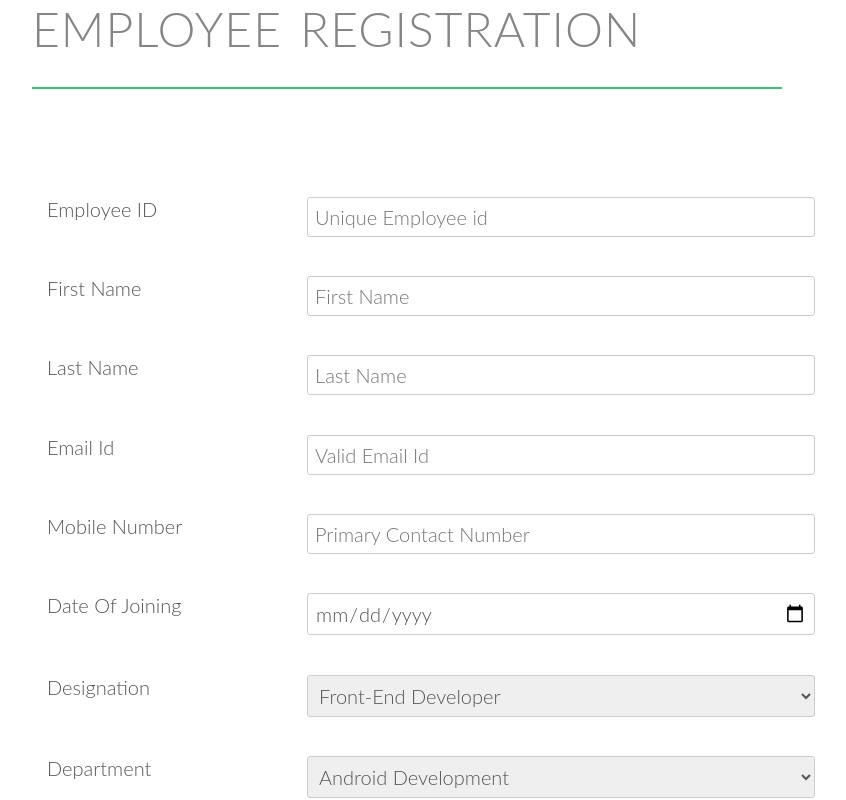
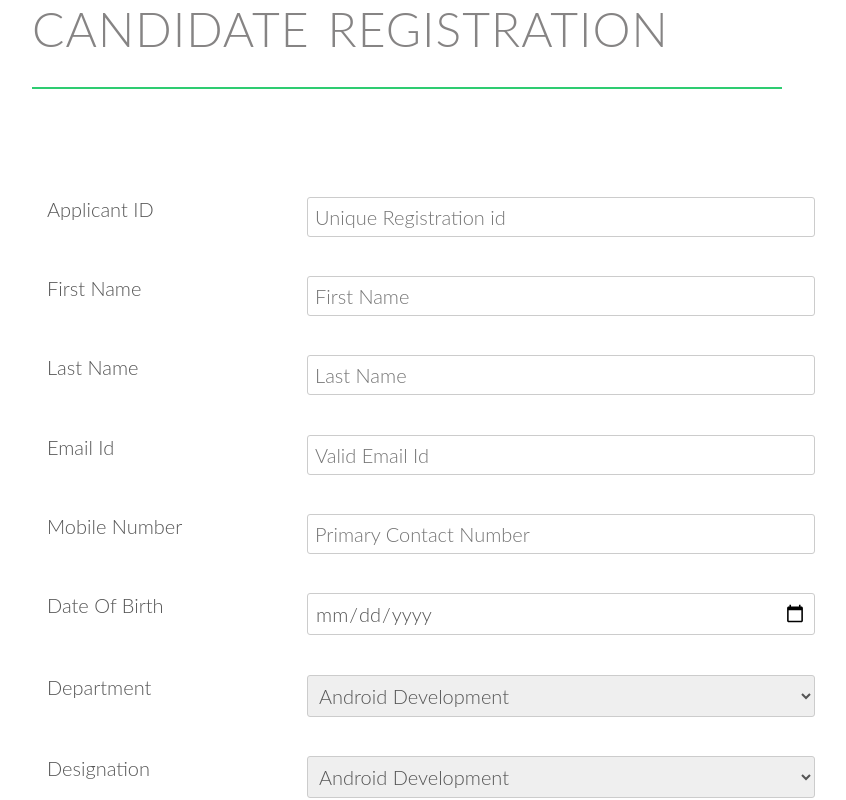
Before and after one commit to lakshay91dutt/task, a React (Create React App) app: page / in a window 1280 px wide. Shown: the top 800 px of the page, without its empty margins (209-1055 px from the left). Built offline with nearby package versions, Linux system fonts and the light colour scheme.

Commit message:
implemented drop down menu utility using external modules

```diff
--- a/src/App.js
+++ b/src/App.js
@@ -1,5 +1,9 @@
+/*
+    Candidate
+            Registration
+*/
+
 import React, { Component } from 'react';
-//import './App.css';
 import './vendors/css/normalize.css'
 import './css/style.css';
 import './css/queries.css';
@@ -20,7 +24,7 @@ class App extends Component {
             lastName: '',
             emailId: '',
             mobile: '',
-            doj: '',
+            dob: '',
             address: '',
             designation: '',
             department: '',
@@ -51,16 +55,16 @@ class App extends Component {
     return (
       <div className = "App">
         <div className = "row">
-          <h1>Employee Registration</h1>
+          <h1>Candidate Registration</h1>
         </div>
 
         <section className = "section-form">
           <form className = "contact-form" onSubmit = {this.handleSubmit} >
           {/* -------------Reusable ---- Employee ID----------------- */}
             <AllELements
-                labelName = "Employee ID"
+                labelName = "Applicant ID"
                 elementType = "input" type = "text"
-                id = "empId" placeholder = "Unique Employee id" handler = {this.handleInputChange}>
+                id = "applicantId" placeholder = "Unique Registration id" handler = {this.handleInputChange}>
             </AllELements>
           {/* -------------Reusable ---- Name----------------- */}
             <AllELements
@@ -87,11 +91,11 @@ class App extends Component {
                 elementType = "input" type = "text"
                 id = "number" placeholder = "Primary Contact Number" handler = {this.handleInputChange}>
             </AllELements>
-            {/* -------------DOJ----------------- */}
+            {/* -------------Date Of Birth----------------- */}
             <AllELements
-                labelName = "Date Of Joining"
+                labelName = "Date Of Birth"
                 elementType = "input" type = "date"
-                id = "doj" placeholder = {null} handler = {this.handleInputChange}>
+                id = "dob" placeholder = {null} handler = {this.handleInputChange}>
             </AllELements>
             {/* -------------Address----------------- */}
             <AllELements
@@ -99,38 +103,52 @@ class App extends Component {
                 elementType = "textarea" type = "text"
                 id = "address" placeholder = "Permanent Address" handler = {this.handleInputChange}>
             </AllELements>
+            {/* -------------Department----------------- */}
+            <AllELements
+                labelName = "Department"
+                elementType = "dropDown" id = "department" handler = {this.handleInputChange}
+                select = {
+                        [{
+                            opt1Value: "back-end",
+                            opt1Name: "Back End"
+                        },{
+                            opt1Value: "front-end",
+                            opt1Name: "Front End"
+                        },{
+                            opt1Value: "ios",
+                            opt1Name: "IOS Developer"
+                        },{
+                            opt1Value: "android",
+                            opt1Name: "Android Developer"
+                        },{
+                            opt1Value: "other",
+                            opt1Name: "Other"
+                        }]
+                }>
+            </AllELements>
             {/* -------------Designation----------------- */}
-            <div className="row">
-                <div className="col span-1-of-3">
-                    <label>Designation</label>
-                </div>
-                <div className="col span-2-of-3">
-                    <select name="designation" onChange = {this.handleInputChange}>
-                        <option value="back-end" onChange = {this.handleInputChange}>Back-End Developer</option>
-                        <option value="devop" onChange = {this.handleInputChange}>DevOps</option>
-                        <option value="front-end"  onChange = {this.handleInputChange} selected>Front-End Developer</option>
-                        <option value="ios" onChange = {this.handleInputChange}>IOS Developer</option>
-                        <option value="android"  onChange = {this.handleInputChange}>Android Developer</option>
-                        <option value="other" onChange = {this.handleInputChange}>Other</option>
-                    </select>
-                </div>
-            </div>
-            <br></br>
-            {/* -------------Department----------------- */}
-            <div className="row">
-                <div className="col span-1-of-3">
-                    <label>Department</label>
-                </div>
-                <div className="col span-2-of-3">
-                    <select name="department">
-                        <option value="web development" onChange = {this.handleInputChange}>Web Development</option>
-                        <option value="devop" onChange = {this.handleInputChange}>DevOps</option>
-                        <option value="android development"  onChange = {this.handleInputChange} selected>Android Development</option>
-                        <option value="ios development" onChange = {this.handleInputChange}>IOS</option>
-                    </select>
-                </div>
-            </div>
-            <br></br>
+            <AllELements
+                labelName = "Designation"
+                elementType = "dropDown" id = "designation" handler = {this.handleInputChange}
+                select = {
+                        [{
+                            opt1Value: "back-end",
+                            opt1Name: "Back End Developer"
+                        },{
+                            opt1Value: "front-end",
+                            opt1Name: "Front End Developer"
+                        },{
+                            opt1Value: "ios",
+                            opt1Name: "IOS Developer"
+                        },{
+                            opt1Value: "android",
+                            opt1Name: "Android Developer"
+                        },{
+                            opt1Value: "other",
+                            opt1Name: "Other"
+                        }]
+                }>
+            </AllELements>
             {/* -------------CTC----------------- */}
             <AllELements
                 labelName = "CTC"
--- a/src/customComponents/formElements.js
+++ b/src/customComponents/formElements.js
@@ -39,16 +39,16 @@ const AllElements = (props) => {
     }
 
     //select - for drop down menus
-    else if (props.elementType === "select") {
+    else if (props.elementType === "dropDown") {
         resp.push(
         <div>
             <div className="row">
                 <div className="col span-1-of-3">
-                    <label>Department</label>
+                    <label>{props.labelName}</label>
                 </div>
                 <div className="col span-2-of-3">
-                    <select name="department">
-                        <option value="web development" onChange = {props.handleInputChange}>Web Development</option>
+                    <select name={props.id}>
+                        <option value={props.select[0].opt1Value} onChange = {props.handleInputChange}>{props.select[0].opt1Name}</option>
                         <option value="devop" onChange = {props.handleInputChange}>DevOps</option>
                         <option value="android development"  onChange = {props.handleInputChange} selected>Android Development</option>
                         <option value="ios development" onChange = {props.handleInputChange}>IOS</option>
```
